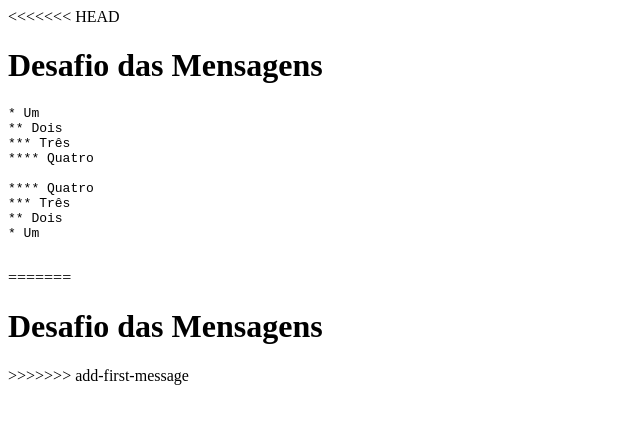
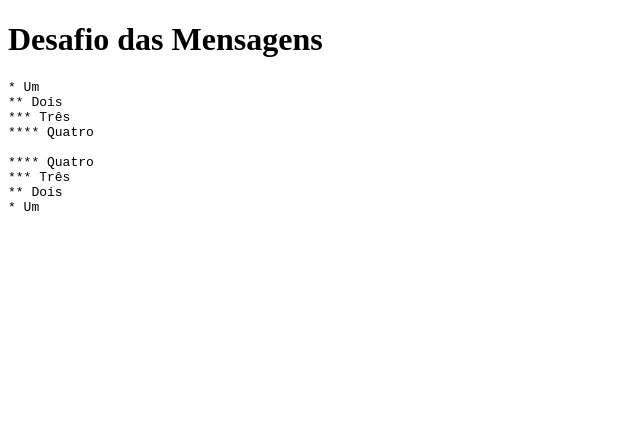
Before and after one commit to atila-lopes/desafios-html-css, a plain HTML site: page index.html in a window 1280 px wide. Shown: the whole page, without its empty margins (0-640 px from the left). Drawn offline with Linux system fonts and the light colour scheme.

Commit message:
Update index.html

```diff
--- a/index.html
+++ b/index.html
@@ -4,12 +4,10 @@
 <head>
     <meta charset="UTF-8">
     <meta name="viewport" content="width=device-width, initial-scale=1.0">
-    <title>Document</title>
     <title>Mensagens</title>
 </head>
 
 <body>
-<<<<<<< HEAD
     <h1>Desafio das Mensagens</h1>
     <pre>
 * Um
@@ -22,9 +20,6 @@
 ** Dois
 * Um
     </pre>
-=======
-    <h1>Desafio das Mensagens</h1>
->>>>>>> add-first-message
 </body>
 
 </html>
```
